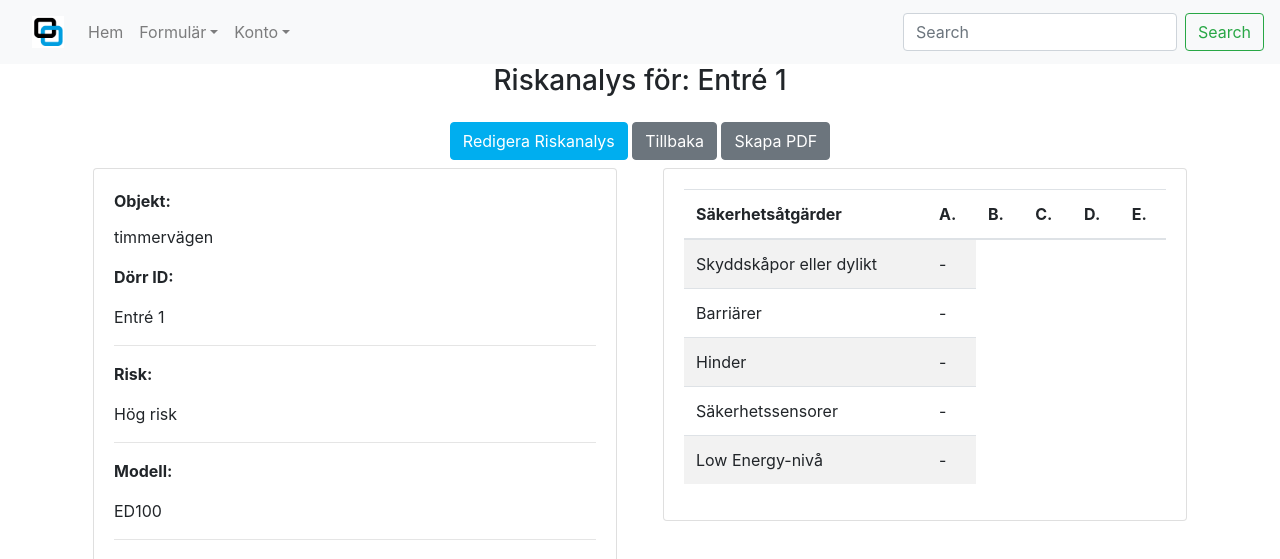
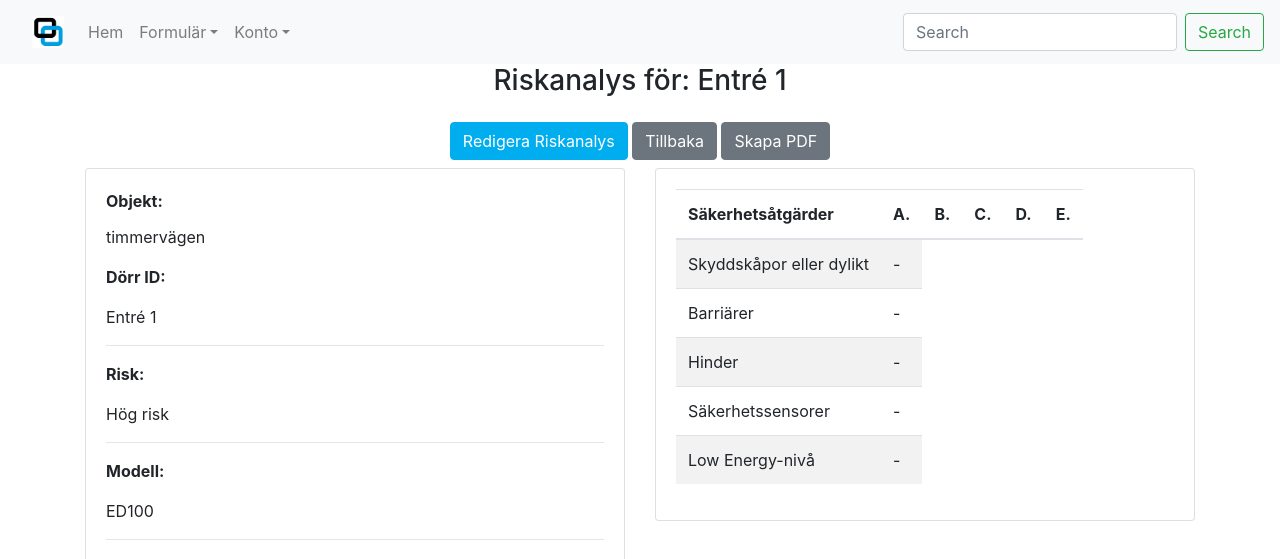
Before and after one commit to spangen87/docu-sign, a Django app: page /forms/riskanalys_detaljer/1 in a window 1280 px wide. Shown: the top 559 px of the page. Run offline with Django 3.2, Linux system fonts and the light colour scheme; data comes from the database, SQL or seed files in the repository; some libraries are stand-ins or nearby versions.

Commit message:
feat: Change margins on cards, add link and fix model to return correct string

```diff
--- a/door_automation_forms/models.py
+++ b/door_automation_forms/models.py
@@ -54,7 +54,7 @@ class ControlChart(models.Model):
 
     object = models.ForeignKey('Object', on_delete=models.CASCADE)
     door_type = models.CharField(max_length=6, choices=DOOR_TYPE_CHOICES, verbose_name='Dörrtyp')
-    position_id = models.ForeignKey('RiskAnalysis', on_delete=models.CASCADE, verbose_name='Dörr ID')
+    position_id = models.ForeignKey('RiskAnalysis', on_delete=models.CASCADE, verbose_name='Dörr ID', related_name='doors')
     done_by = models.CharField(max_length=54, verbose_name='Utfört av')
     date = models.DateField()
 
@@ -87,7 +87,7 @@ class ControlChart(models.Model):
     signature = JSignatureField()
 
     def __str__(self):
-        return self.position_id
+        return self.position_id.door_id
 
 
 class RiskAnalysis(models.Model):
--- a/door_automation_forms/templates/door_automation_forms/kontrollschema_detaljer.html
+++ b/door_automation_forms/templates/door_automation_forms/kontrollschema_detaljer.html
@@ -20,7 +20,7 @@
     </div>
     <div class="row">
         <div class="col-12 col-md-6 text-left mx-auto mb-5">
-            <div class="card mx-2 mb-5">
+            <div class="card mb-5">
                 <div class="card-body">
                     <p class="card-title"><strong>Objekt:</strong></p>
                     <p class="card-text"> {{ control_chart.object }}</p>
@@ -45,7 +45,7 @@
             </div>
         </div>
         <div class="col-12 col-md-6 text-left mx-auto mb-5">
-            <div class="card mx-2 mb-5">
+            <div class="card mb-5">
                 <div class="card-body">
                     <table class="table table-striped">
                         <thead>
--- a/door_automation_forms/templates/door_automation_forms/riskanalys_detaljer.html
+++ b/door_automation_forms/templates/door_automation_forms/riskanalys_detaljer.html
@@ -21,7 +21,7 @@
     </div>
     <div class="row">
         <div class="col-12 col-md-6 text-left mx-auto mb-5">
-            <div class="card mx-2 mb-5">
+            <div class="card mb-5">
                 <div class="card-body">
                     <p class="card-title"><strong>Objekt:</strong></p>
                     <p class="card-text"> {{ risk_analysis.object }}</p>
@@ -45,10 +45,10 @@
                 </div>
             </div>
         </div>
-        <div class="col-12 col-md-6 text-left mx-auto mb-5">
-            <div class="card mx-2 mb-5">
+        <div class="col-12 col-md-6 mx-auto mb-5">
+            <div class="card mb-5">
                 <div class="card-body">
-                    <table class="table table-striped">
+                    <table class="table table-striped table-responsive">
                         <thead>
                             <tr>
                                 <th>Säkerhetsåtgärder</th>
@@ -84,6 +84,7 @@
                     </table>
                 </div>
             </div>
+            <img src="{{MEDIA_URL}}automatik_risk.png" alt="automatik risk">
         </div>
     </div>
 </div>
--- a/templates/base.html
+++ b/templates/base.html
@@ -49,7 +49,7 @@
                         <a class="nav-link dropdown-toggle" href="#" id="dropdown08" data-toggle="dropdown"
                             aria-haspopup="true" aria-expanded="false">Formulär</a>
                         <div class="dropdown-menu" aria-labelledby="dropdown08">
-                            <a class="dropdown-item disabled" href="#">Riskanalys</a>
+                            <a class="dropdown-item" href="{% url 'risk_analysis' %}">Riskanalys</a>
                             <a class="dropdown-item" href="{% url 'control_charts' %}">Kontrollscheman</a>
                             <a class="dropdown-item disabled" href="#">Installationsbeskrivning</a>
                             <a class="dropdown-item" href="{% url 'object' %}">Objekt</a>
```
